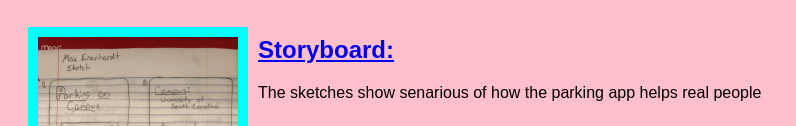
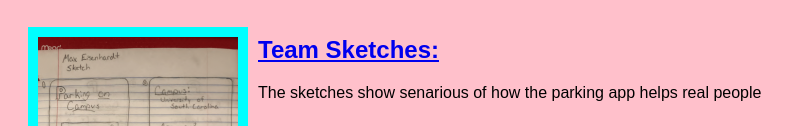
Before and after one commit to ParkerNoah/ParkerNoah.github.io, a plain HTML site: page index.html in a window 1280 px wide. Shown: the part 985-1111 px from the top of the page, without its empty margins (0-796 px from the left). Drawn offline with Linux system fonts and the light colour scheme.

Commit message:
Add files via upload

```diff
--- a/index.html
+++ b/index.html
@@ -38,7 +38,7 @@
         <section class="assignment">
             <a href="Files/sketches.pdf"><img src="Images/sketches.png"></a>
             <section class="ass-details">
-                <a href="Files/sketches.pdf"><h2>Storyboard: </h2></a>
+                <a href="Files/sketches.pdf"><h2>Team Sketches: </h2></a>
                 <p>The sketches show senarious of how the parking app helps real people</p>
             </section>
         </section>
```
